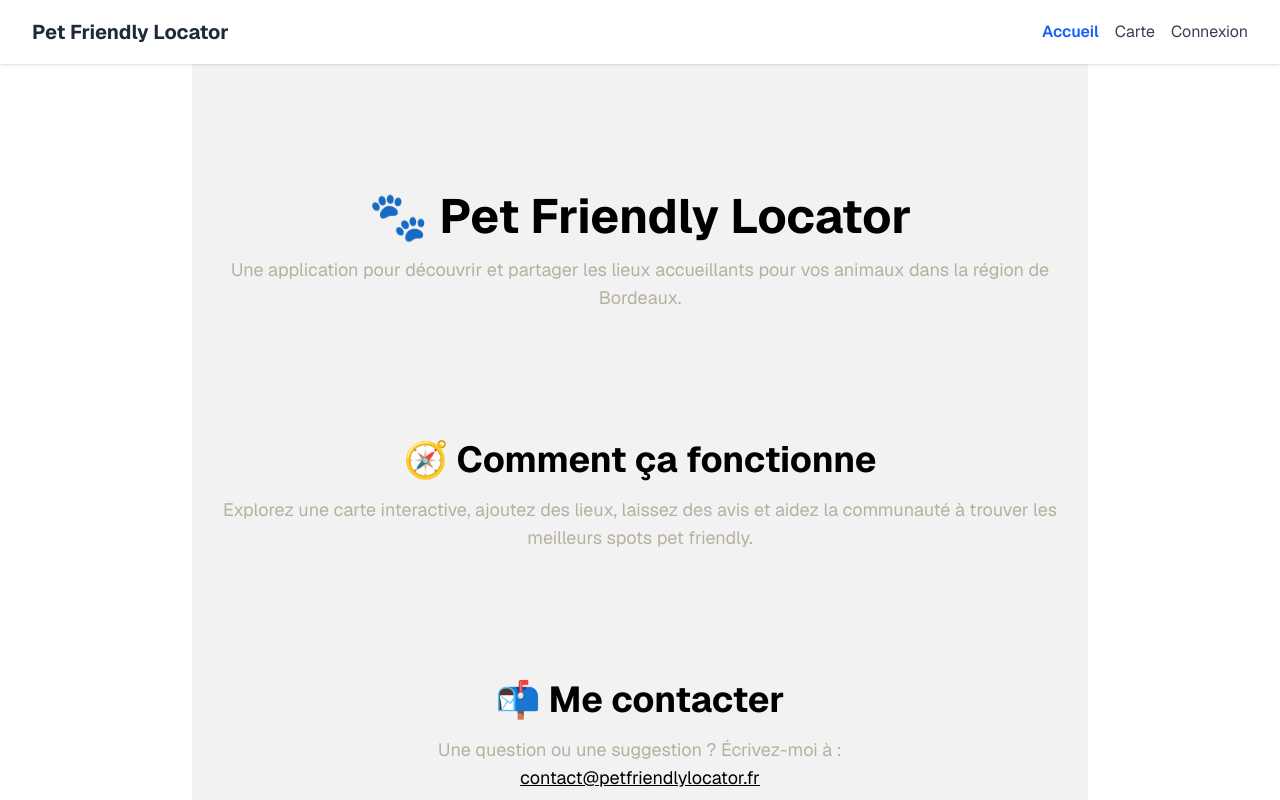
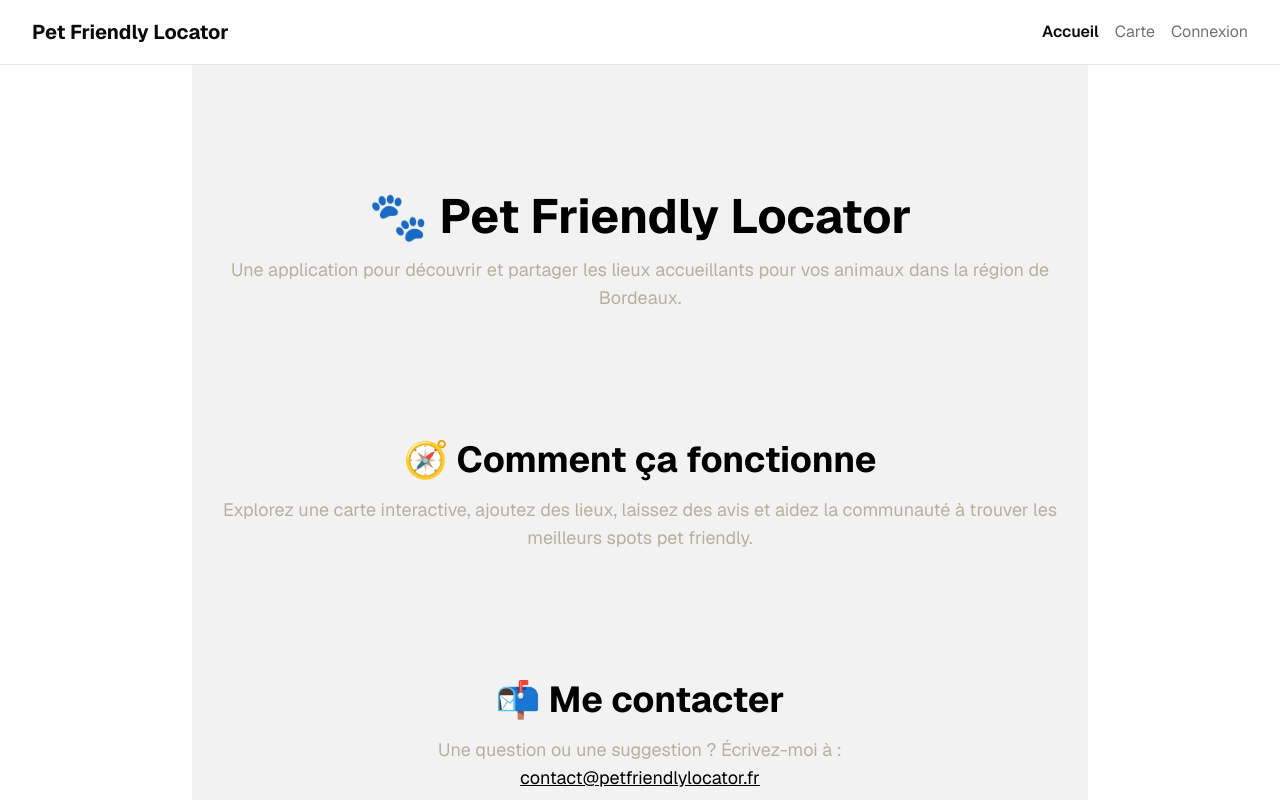
Before and after one commit to periicles/petfriendlylocator, a Next.js app: page / in a window 1280 px wide. Shown: the top 800 px of the page. Built offline with nearby package versions, Linux system fonts and the light colour scheme; no server answers.

Commit message:
refactor(navbar): rebuild on shadcn Button and theme tokens
Replace ad-hoc blue/gray classes with theme tokens and use the
shadcn Button for the sign-out action.

```diff
--- a/src/components/Navbar.tsx
+++ b/src/components/Navbar.tsx
@@ -4,6 +4,8 @@ import { useSession, signOut } from 'next-auth/react';
 import { usePathname } from 'next/navigation';
 import Link from 'next/link';
 import { useEffect, useState } from 'react';
+import { cn } from '@/lib/utils';
+import { Button } from '@/components/ui/button';
 
 export default function Navbar() {
   const pathname = usePathname();
@@ -20,59 +22,36 @@ export default function Navbar() {
 
   const isActive = (href: string) => pathname === href;
 
+  const linkClass = (active: boolean) =>
+    cn(
+      'text-sm transition-colors md:text-base',
+      active ? 'font-semibold text-foreground' : 'text-muted-foreground hover:text-foreground'
+    );
+
   return (
-    <nav className="fixed top-0 z-50 w-full bg-white shadow">
-      <div className="max-w-7xl mx-auto px-4 sm:px-6 lg:px-8 h-16 flex items-center justify-between">
-        <h1 className="text-lg md:text-xl font-bold text-gray-800">Pet Friendly Locator</h1>
+    <nav className="fixed top-0 z-50 w-full border-b bg-background">
+      <div className="mx-auto flex h-16 max-w-7xl items-center justify-between px-4 sm:px-6 lg:px-8">
+        <h1 className="text-lg font-bold md:text-xl">Pet Friendly Locator</h1>
 
-        <div className="flex space-x-4 text-sm md:text-base">
-          <Link
-            href="/"
-            className={
-              isActive('/') ? 'text-blue-600 font-semibold' : 'text-gray-700 hover:text-blue-500'
-            }
-          >
+        <div className="flex items-center gap-4">
+          <Link href="/" className={linkClass(isActive('/'))}>
             Accueil
           </Link>
-          <Link
-            href="/carte"
-            className={
-              isActive('/carte')
-                ? 'text-blue-600 font-semibold'
-                : 'text-gray-700 hover:text-blue-500'
-            }
-          >
+          <Link href="/carte" className={linkClass(isActive('/carte'))}>
             Carte
           </Link>
 
           {session?.user ? (
             <>
-              <Link
-                href="/profile"
-                className={
-                  isActive('/profile')
-                    ? 'text-blue-600 font-semibold'
-                    : 'text-gray-700 hover:text-blue-500'
-                }
-              >
+              <Link href="/profile" className={linkClass(isActive('/profile'))}>
                 Profil
               </Link>
-              <button
-                onClick={() => signOut({ callbackUrl: '/login' })}
-                className="text-gray-700 hover:text-red-500 cursor-pointer"
-              >
+              <Button variant="ghost" size="sm" onClick={() => signOut({ callbackUrl: '/login' })}>
                 Déconnexion
-              </button>
+              </Button>
             </>
           ) : (
-            <Link
-              href="/login"
-              className={
-                isActive('/login')
-                  ? 'text-blue-600 font-semibold'
-                  : 'text-gray-700 hover:text-blue-500'
-              }
-            >
+            <Link href="/login" className={linkClass(isActive('/login'))}>
               Connexion
             </Link>
           )}
```
Also changed, not shown: 1 other file (tests, documents, lock files or other folders).
